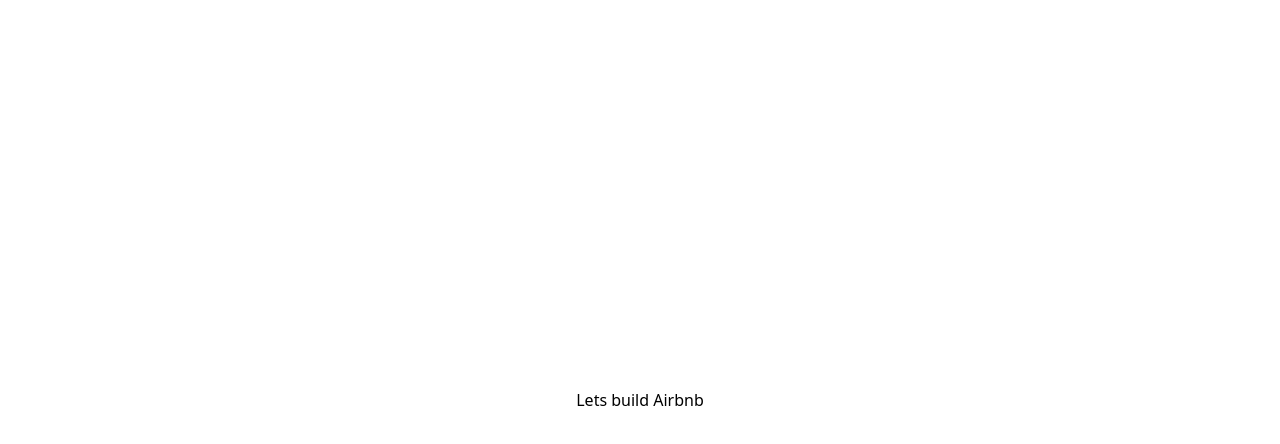
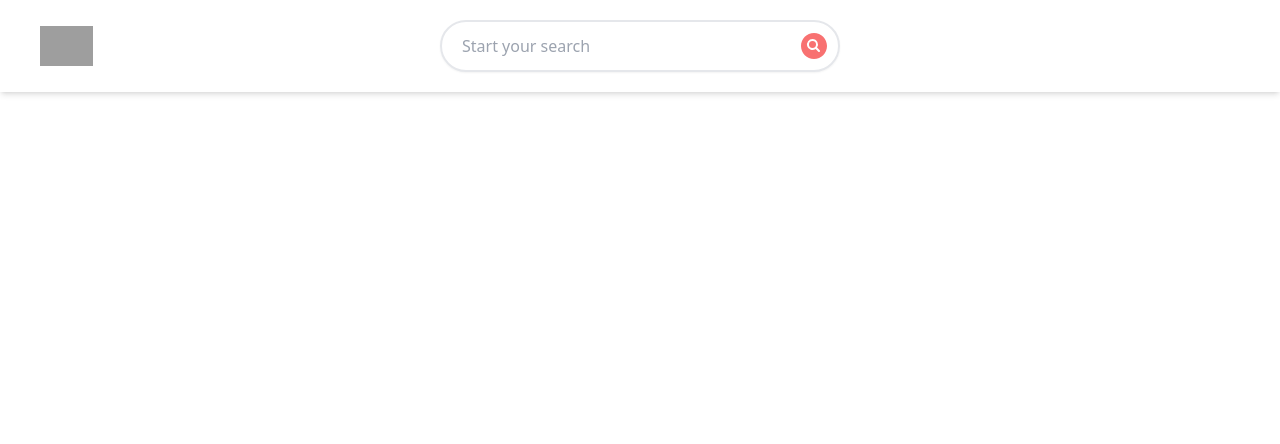
Before and after one commit to Matkovic123/AirBnBClone, a Next.js app: page / in a window 1280 px wide. Shown: the top 444 px of the page. Built offline with nearby package versions, Linux system fonts and the light colour scheme; grey boxes are pictures that could not be loaded.

Commit message:
Added logo & designed search bar

```diff
--- /dev/null
+++ b/components/Header.tsx
@@ -0,0 +1,25 @@
+import React from "react";
+import Image from "next/image";
+import { MagnifyingGlassCircleIcon } from "@heroicons/react/24/solid";
+
+export default function Header() {
+  return (
+    <header className="sticky top-0 z-50 grid grid-cols-3 bg-white shadow-md p-5 md:px-10">
+      <div className='relative flex items-center h-10 cursor-pointer my-auto'>
+        <Image
+        src='https://links.papareact.com/qd3'
+        fill
+        alt="airbnb"
+        objectFit="contain"
+        objectPosition="left"
+        />
+      </div>
+      <div className="flex items-center md:border-2 rounded-full py-2 md:shadow-sm">
+        <input className="pl-5 bg-transparent outline-none flex-grow" type="text" placeholder="Start your search"/>
+        <MagnifyingGlassCircleIcon className="hidden md:inline-flex h-8 text-red-400 cursor-pointer md:mx-2"/>
+      </div>
+      {/* right */}
+      <div></div>
+    </header>
+  );
+}
--- a/next.config.js
+++ b/next.config.js
@@ -1,6 +1,9 @@
 /** @type {import('next').NextConfig} */
 const nextConfig = {
   reactStrictMode: true,
+  images: {
+    domains:['links.papareact.com'],
+  }
 }
 
 module.exports = nextConfig
--- a/package.json
+++ b/package.json
@@ -9,6 +9,7 @@
     "lint": "next lint"
   },
   "dependencies": {
+    "@heroicons/react": "^2.0.16",
     "@types/node": "18.15.5",
     "@types/react": "18.0.28",
     "@types/react-dom": "18.0.11",
--- a/pages/index.tsx
+++ b/pages/index.tsx
@@ -2,19 +2,21 @@
 import Image from "next/image";
 import { Inter } from "next/font/google";
 import styles from "@/styles/Home.module.css";
+import Header from "@/components/Header";
 
 const inter = Inter({ subsets: ["latin"] });
 
 export default function Home() {
   return (
-    <div className="flex flex-col items-center justify-center min-h-screen py-2">
+    <>
       <Head>
         <title>Airbnb</title>
-        <meta name="description" content="Generated by create next app" />
         <meta name="viewport" content="width=device-width, initial-scale=1" />
         <link rel="icon" href="/favicon.ico" />
       </Head>
-      <h1>Lets build Airbnb</h1>
-    </div>
+        <Header/>
+      {/* header */}
+      {/* banner */}
+    </>
   );
 }
--- a/tsconfig.json
+++ b/tsconfig.json
@@ -18,6 +18,6 @@
       "@/*": ["./*"]
     }
   },
-  "include": ["next-env.d.ts", "**/*.ts", "**/*.tsx"],
+  "include": ["next-env.d.ts", "**/*.ts", "**/*.tsx", "components/Header.tsx"],
   "exclude": ["node_modules"]
 }
```
Also changed, not shown: 1 other file (tests, documents, lock files or other folders).
